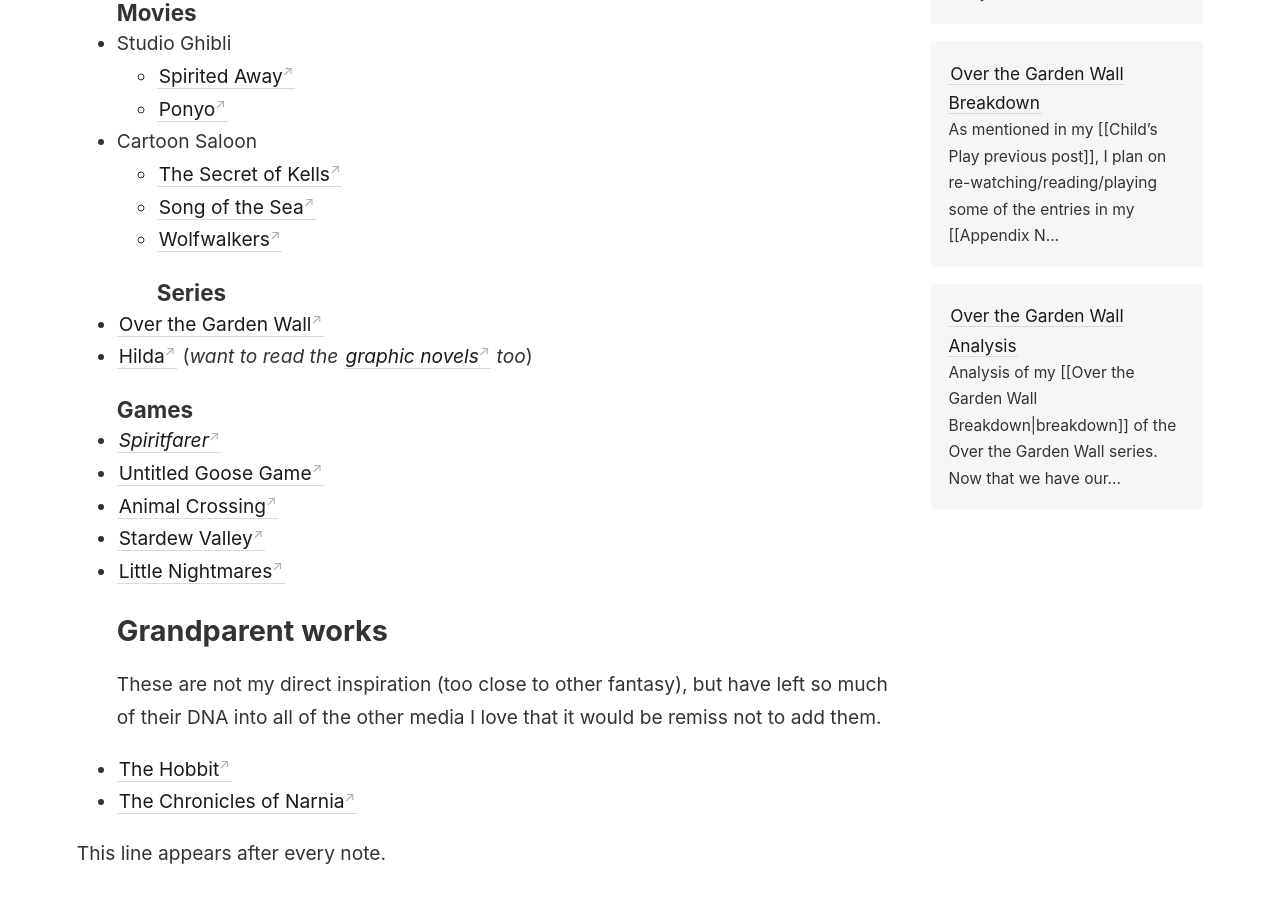
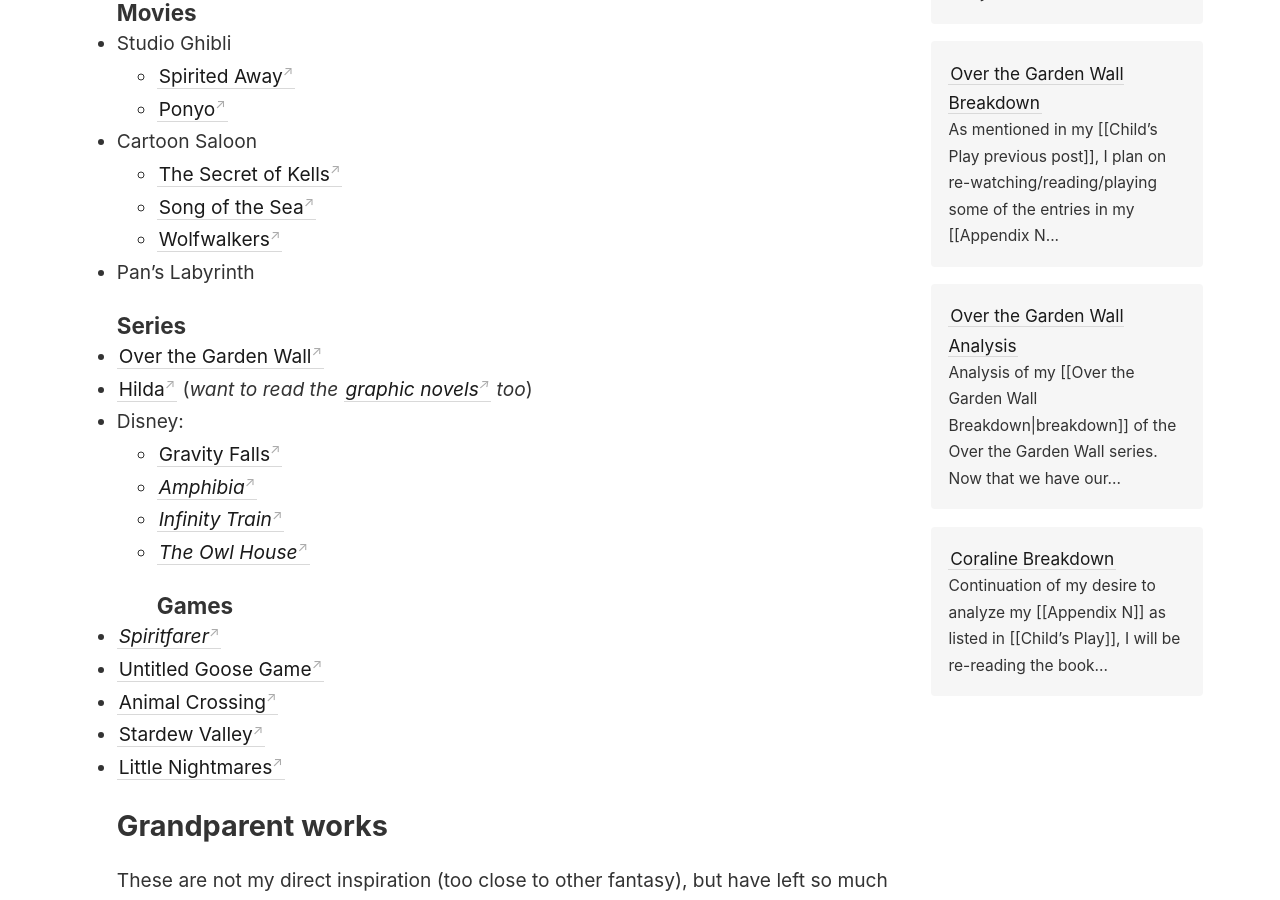
Before and after one commit to KabouterBlog/kabouterblog.github.io, a Jekyll site: the page built from _notes/Appendix N.md, in a window 1280 px wide and 900 px high, scrolled down 469 px. Built offline with Jekyll 4.4.1, drawn with Linux system fonts in a browser that asks for light colours; some of the changed text lies outside the part shown.

Commit message:
🌿 Update notes

```diff
--- a/_notes/Appendix N.md
+++ b/_notes/Appendix N.md
@@ -14,9 +14,15 @@
 	- [The Secret of Kells](https://www.imdb.com/title/tt0485601)
 	- [Song of the Sea](https://www.imdb.com/title/tt1865505)
 	- [Wolfwalkers](https://www.imdb.com/title/tt5198068)
+- Pan's Labyrinth
 ### Series
 - [Over the Garden Wall](https://www.imdb.com/title/tt3718778)
 - [Hilda](https://www.imdb.com/title/tt6385540) (_want to read the [graphic novels](https://nobrow.net/hilda/) too_)
+- Disney:
+	- [Gravity Falls](https://www.imdb.com/title/tt1865718/)
+	- [_Amphibia_](https://www.imdb.com/title/tt8050740)
+	- [_Infinity Train_](https://www.imdb.com/title/tt8146754)
+	- [_The Owl House_](https://www.imdb.com/title/tt8050756)
 ### Games
 - [_Spiritfarer_](https://thunderlotusgames.com/spiritfarer/)
 - [Untitled Goose Game](https://goose.game/)
--- /dev/null
+++ b/_notes/Coraline Breakdown.md
@@ -0,0 +1,5 @@
+---
+title: Coraline Breakdown
+date: 2024-02-14
+---
+Continuation of my desire to analyze my [[Appendix N]] as listed in [[Child's Play]], I will be re-reading the book [Coraline](https://www.harpercollins.com/products/coraline-neil-gaiman) by Neil Gaiman and doing a VERB analysis chapter-by-chapter.
```
Also changed, not shown: _notes/Child's Play.md (+0 -1 lines), _notes/Over the Garden Wall Analysis.md (+0 -2 lines), _notes/Over the Garden Wall Breakdown.md (+0 -1 lines), _notes/Small Magic.md (added, +4 -0 lines), _notes/Test.md (added, +1 -0 lines).
